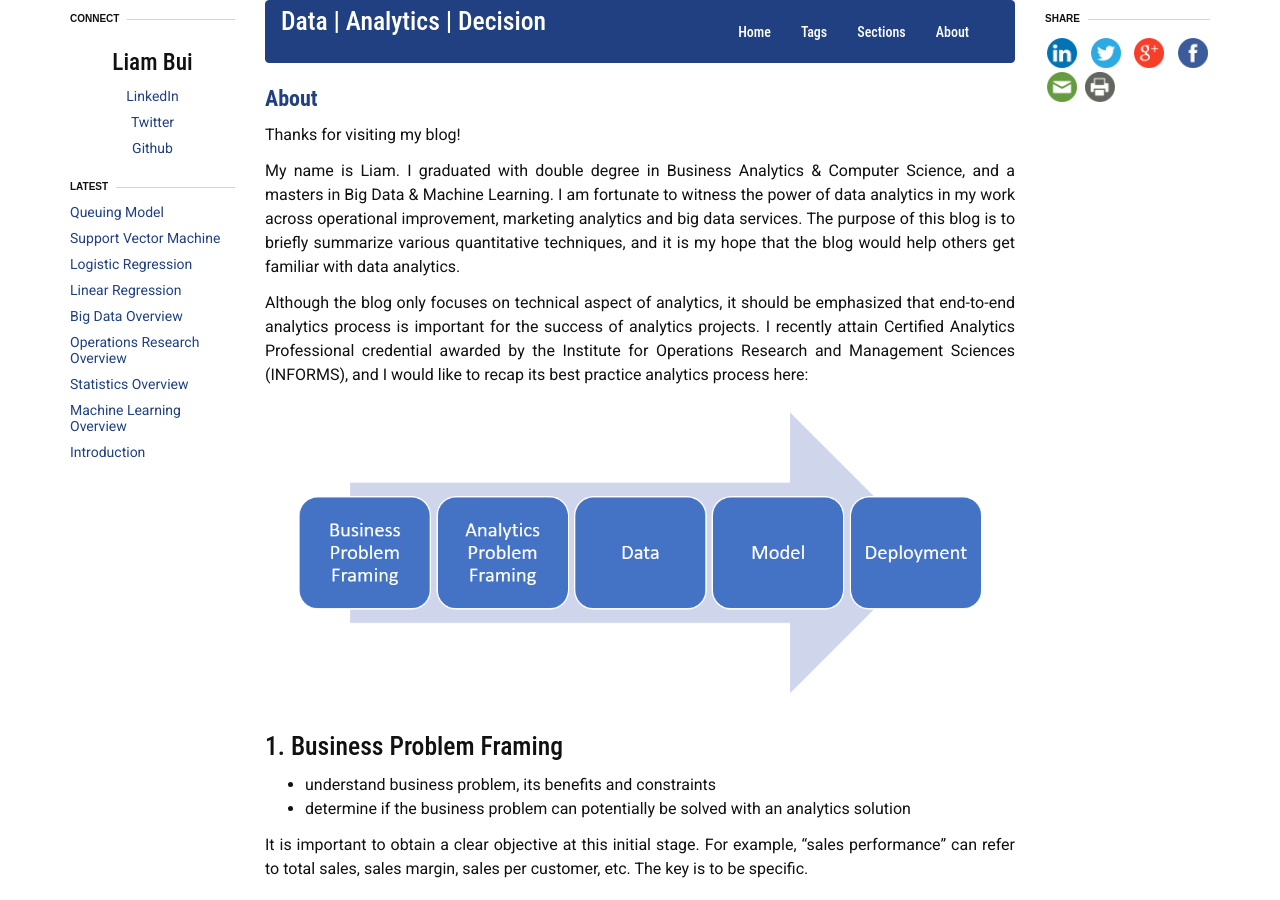
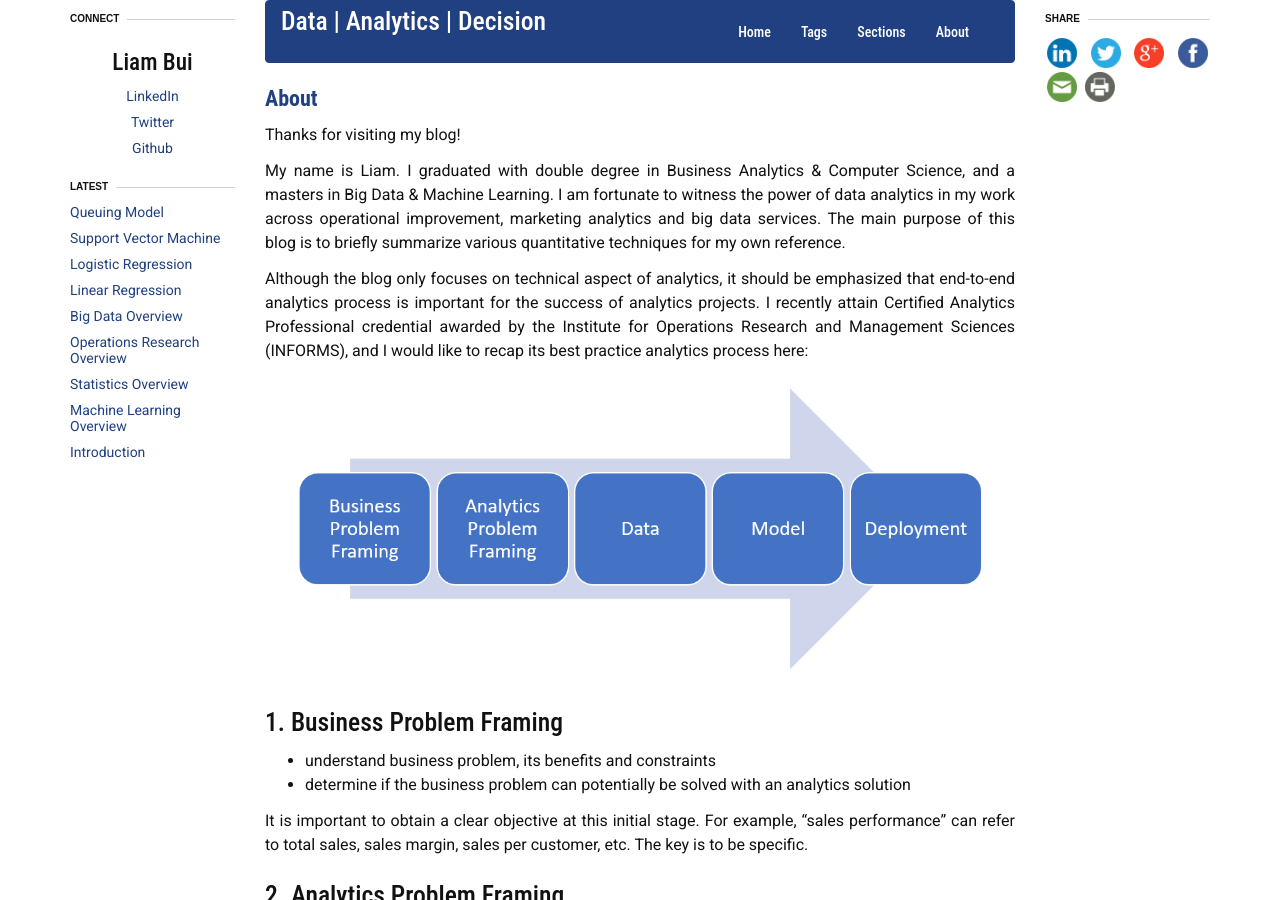
Before and after one commit to liambll/blog-archive, a Jekyll site: the page built from about.md, in a window 1280 px wide and 900 px high. Built offline with Jekyll 4.4.1, drawn with Linux system fonts in a browser that asks for light colours; nearby versions of some CDN libraries.

Commit message:
Update about.md

```diff
--- a/about.md
+++ b/about.md
@@ -5,7 +5,7 @@ title: About
 
 Thanks for visiting my blog!
 
-My name is Liam. I graduated with double degree in Business Analytics & Computer Science, and a masters in Big Data & Machine Learning. I am fortunate to witness the power of data analytics in my work across operational improvement, marketing analytics and big data services. The purpose of this blog is to briefly summarize various quantitative techniques, and it is my hope that the blog would help others get familiar with data analytics.
+My name is Liam. I graduated with double degree in Business Analytics & Computer Science, and a masters in Big Data & Machine Learning. I am fortunate to witness the power of data analytics in my work across operational improvement, marketing analytics and big data services. The main purpose of this blog is to briefly summarize various quantitative techniques for my own reference.
 
 Although the blog only focuses on technical aspect of analytics, it should be emphasized that end-to-end analytics process is important for the success of analytics projects. I recently attain Certified Analytics Professional credential awarded by the Institute for Operations Research and Management Sciences (INFORMS), and I would like to recap its best practice analytics process here:
 <div class="imgcap">
```
